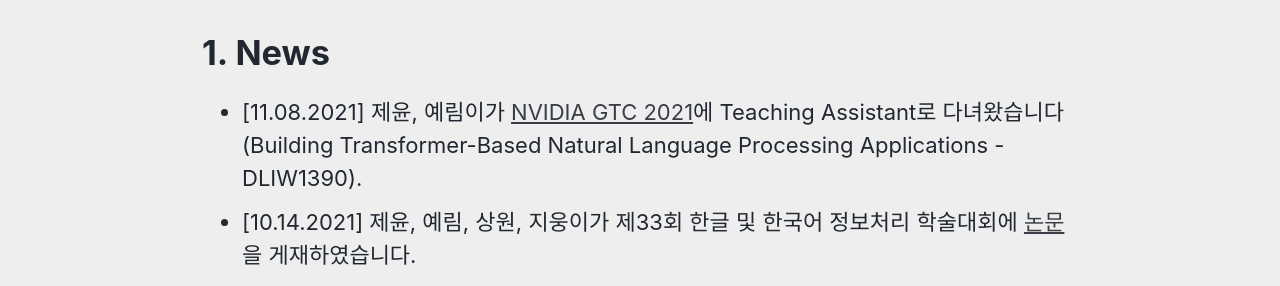
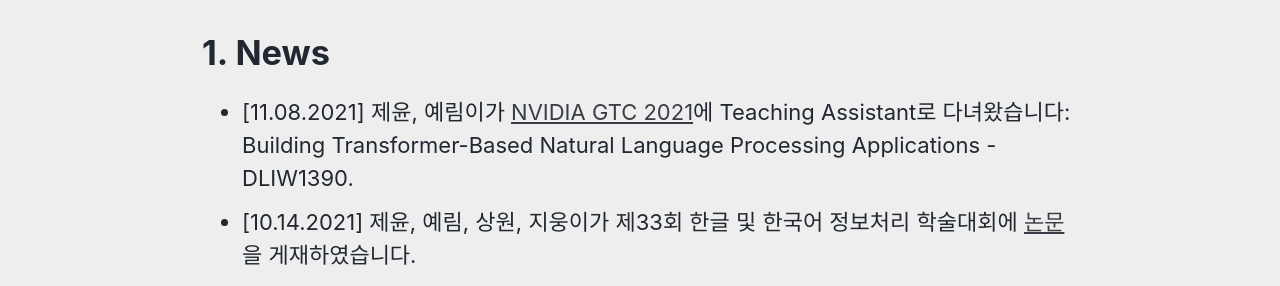
Before and after one commit to TAVEResearch/TAVEResearch.github.io, a Jekyll site: the page built from about.md, in a window 1280 px wide. Shown: the part 288-574 px from the top of the page. Built offline with Jekyll 4.4.1, drawn with Linux system fonts in a browser that asks for light colours; cached includes are drawn as plain includes.

```diff
--- a/about.md
+++ b/about.md
@@ -10,7 +10,7 @@ author_profile: false
 
 # 1. News
 
-- [11.08.2021] 제윤, 예림이가 [NVIDIA GTC 2021](https://www.nvidia.com/gtc/)에 Teaching Assistant로 다녀왔습니다 (Building Transformer-Based Natural Language Processing Applications - DLIW1390).
+- [11.08.2021] 제윤, 예림이가 [NVIDIA GTC 2021](https://www.nvidia.com/gtc/)에 Teaching Assistant로 다녀왔습니다: Building Transformer-Based Natural Language Processing Applications - DLIW1390.
 - [10.14.2021] 제윤, 예림, 상원, 지웅이가 제33회 한글 및 한국어 정보처리 학술대회에 [논문](https://jeiyoon.github.io/data/hclt2021.pdf)을 게재하였습니다.
 - [09.16.2021] 예림이가 NVIDIA가 주관하는 글로벌창업사관학교 기술교육 (Building Transformer Based Natural Language Processing)에 Teaching Assistant로 다녀왔습니다.
 - [07.17.2021] 제윤이가 낸 [논문](https://jeiyoon.github.io/data/vrb.pdf)이 Applied Sciences라는 SCI 저널에 최종 게재 승인을 받았습니다 ([IF 2.842](https://academic-accelerator.com/Impact-Factor-IF/kr/Applied-Sciences)).
```
